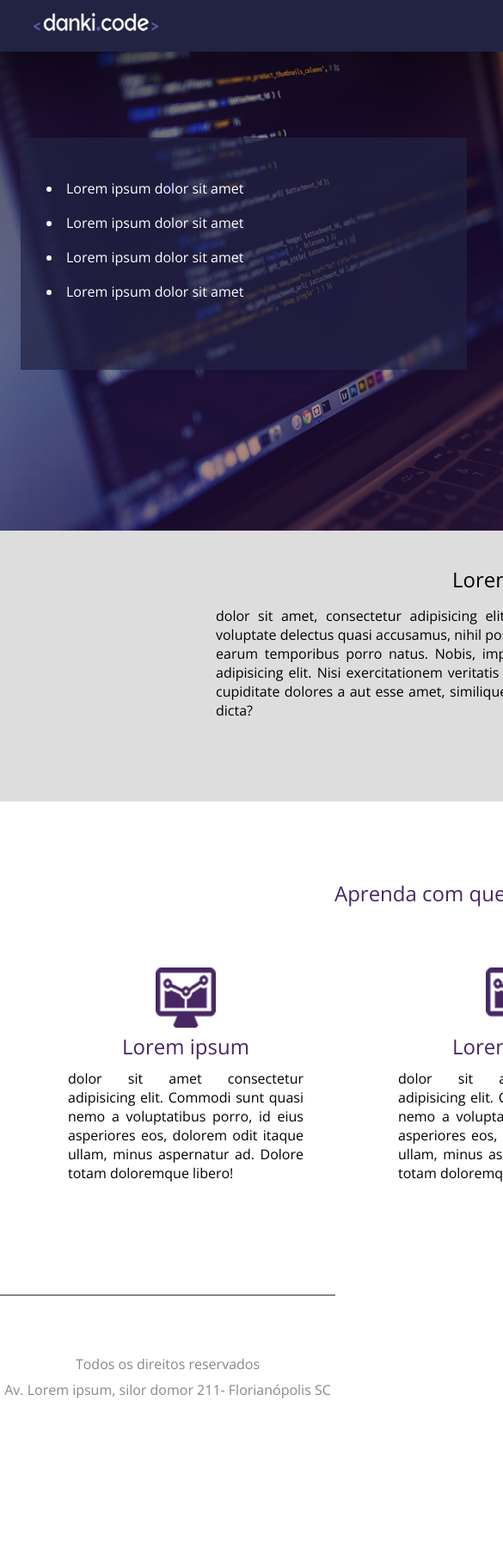
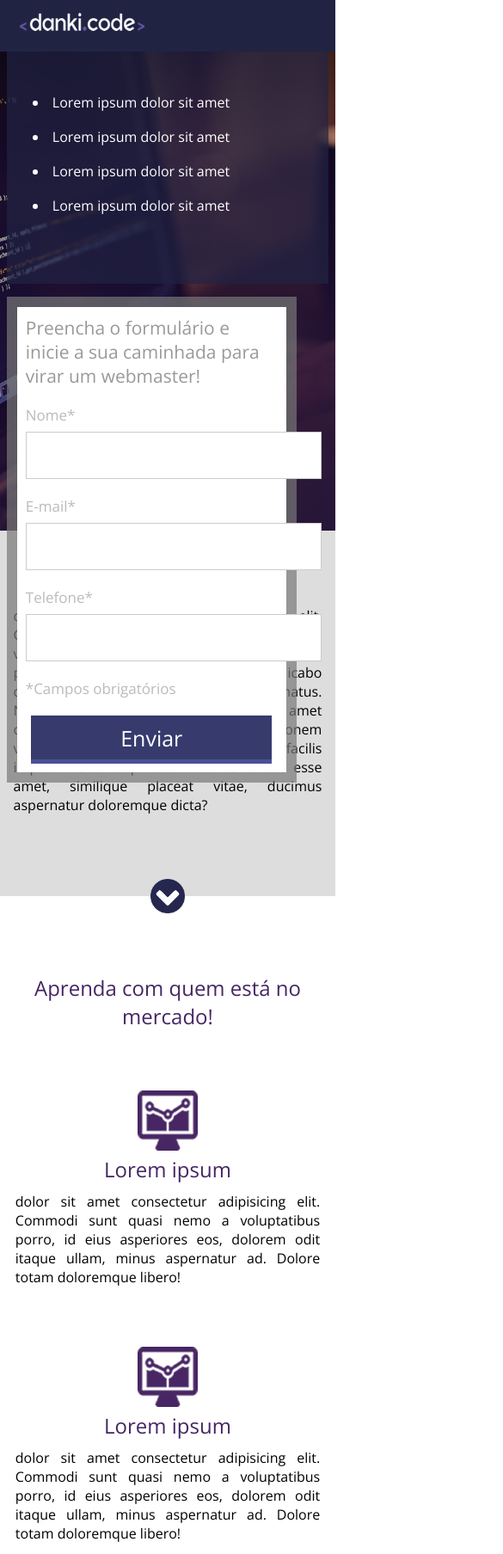
Before and after one commit to EricFranca96/webmaster-front-end, a plain HTML site: page aulas/projeto_01/index.html in a window 390 px wide. Shown: the top 1807 px of the page at 86% size, 585 px wide, since content can reach past the window. Before the commit the page ends 1687 px from the top, so only its background shows below. Drawn offline with nearby package versions, Linux system fonts and the light colour scheme.

Commit message:
Projeto #1 - Finalizando Responsivo

```diff
--- a/aulas/projeto_01/css/style.css
+++ b/aulas/projeto_01/css/style.css
@@ -14,14 +14,14 @@ html, body{
 }
 
 .center{
-    width: 1200px;
+    max-width: 1280px;
+    width: 100%;
     margin: 0 auto;
-    padding: 0 2%;
 }
 
 .header{
-    min-width: 1200px;
     width: 100%;
+    padding: 0 2%;
     height: 60px;
     background-color: #212343;
 }
@@ -32,7 +32,7 @@ html, body{
 
 .container-banner{
     width: 100%;
-    min-width: 1200px;
+    padding: 0 2%;
     height: 557px;
     background-image: url('../images/header_bg.png');
     background-size: cover;
@@ -131,8 +131,7 @@ html, body{
 }
 
 .container-2{
-    min-width: 1200px;
-    padding: 40px 0;
+    padding: 40px 2%;
     background-color: #DDDDDD;
     text-align: center;
 }
@@ -142,7 +141,8 @@ html, body{
 }
 
 .container-2 p{
-    width: 698px;
+    width: 100%;
+    max-width: 768px;
     margin: 15px 0;
     display: inline-block;
     text-align: justify;
@@ -152,6 +152,7 @@ html, body{
     position: relative;
     top: 60px;
     left: 50%;
+    margin-left: -20px;
     width: 40px;
     height: 40px;
     background-image: url(../images/arrow.png);
@@ -159,8 +160,7 @@ html, body{
 }
 
 .section-1{
-    min-width: 1200px;
-    padding: 90px 0;
+    padding: 90px 2%;
 }
 
 .section-1 h2{
@@ -185,7 +185,7 @@ html, body{
 .container-single p{
     display: inline-block;
     text-align: justify;
-    padding: 10px 25px;
+    padding: 10px;
 }
 
 .container-single img{
@@ -194,7 +194,7 @@ html, body{
 
 .footer{
     border-top: 2px solid #888;
-    padding: 60px 0;
+    padding: 20px 0;
     text-align: center;
     color: #888;
 }
@@ -202,3 +202,78 @@ html, body{
 .footer p{
     margin-top: 8px;
 }
+
+@media screen and(max-width: 1024px){
+    .header{
+        height: auto;
+        width: 100%;
+        padding: 15px 0;
+        text-align: center;
+    }
+    .header img{
+        margin: 0;
+    }
+
+    .container-list{
+        padding: 30px 0;
+        float: left;
+        width: 40%;
+        display: inline-block;
+        max-width: 500px;
+        height: auto;
+    }
+    .container-banner{
+        width: 100%;
+        padding: 40px 2%;
+        height: auto;
+        text-align: center;
+    }
+
+    .form{
+        max-width: 400px;
+        padding: 10px;
+        width: 60%;
+        height: 100%;
+        float: right;
+        top: 0;
+
+    }
+
+    .input-container input[type="text"]{
+        width: 100%;
+        height: 55px;
+    }
+
+    .form input[type="submit"]{
+        max-width: 280px;
+        height: 56px;
+        width: 100%;
+    }
+}
+
+@media screen and (max-width: 768px){
+    .container-2{
+        padding-right: 4%;
+        padding-left: 4%;
+    }
+    .container-list{
+        margin-top: 0;
+        float: none;
+        display: inline-block;
+        width: 100%;
+    }
+    .form{
+        float: none;
+        display: inline-block;
+        width: 90%;
+        margin-top: 30PX;
+    }
+    .container-single{
+        float: none;
+        display: inline-block;
+        width: 100%;
+        max-width: 600px;
+        padding: 30px 0;
+
+    }
+}
--- a/aulas/projeto_01/index.html
+++ b/aulas/projeto_01/index.html
@@ -20,6 +20,7 @@
     </div><!--header-->
     <div class="container-banner">
         <div class="center">
+            <div>
                 <div class="container-list">
                     <ul>
                         <li>Lorem ipsum dolor sit amet</li>
@@ -28,7 +29,8 @@
                         <li>Lorem ipsum dolor sit amet</li>
                     </ul>
                 </div><!--container-list-->
-
+            </div>
+            <div>
                 <div class="form">
                     <h2>Preencha o formulário e inicie a sua caminhada para virar um webmaster!</h2>
                     <form>
@@ -50,6 +52,8 @@
                         </div><!--input-submit-container-->
                     </form>
                 </div><!--form-->
+            </div>
+            <div class="clear"></div>
         </div><!--center-->
     </div><!--container-banner-->
     <div class="container-2">
@@ -61,9 +65,7 @@
                 veritatis magnam dolorem voluptas facilis impedit! Odio cupiditate dolores a aut esse amet, similique
                 placeat vitae, ducimus aspernatur doloremque dicta?</p>
         </div><!--center-->
-        <div class="arrow">
-
-        </div><!--arrow-->
+        <div class="arrow"></div><!--arrow-->
     </div><!--container-2-->
     <div class="section-1">
         <div class="center">
--- /dev/null
+++ b/material-front-end/Projeto_01/css/style.css
@@ -0,0 +1,290 @@
+*{
+	margin: 0;
+	padding: 0;
+	box-sizing: border-box;
+	font-family: "Open Sans";
+}
+
+html,body{
+	height: 100%;
+}
+
+@font-face{
+	src:url('../fonts/OpenSans-Light.ttf');
+	font-family: "Open Sans";
+}
+
+.clear{
+	clear: both;
+}
+
+.center{
+	max-width: 1280px;
+	width: 100%;
+	margin: 0 auto;
+}
+
+.header{
+	width: 100%;
+	padding:0 2%;
+	height: 60px;
+	background-color: #212343;
+}
+
+.header img{
+	margin: 15px;
+}
+
+.container-banner{
+	width: 100%;
+	padding:0 2%;
+	height: 557px;
+	background-image:url('../images/header_bg.png');
+	background-size: cover;
+	background-position: center;
+}
+
+.container-banner > .center{
+	height: 100%;
+}
+
+.form{
+	padding:10px;
+	width: 400px;
+	height: calc(100% + 30px);
+	float: right;
+	position: relative;
+	top:-15px;
+	border-width: 12px;
+	border-color: rgba(120,120,120,0.5);
+	border-style: solid;
+	background-color: white;
+	background-clip:padding-box;
+	/*background-origin tem o mesmo conceito porém serve para imagens.*/
+}
+
+.form h2{
+	font-weight: normal;
+	color: #999999;
+	font-size: 21px;
+}
+
+.input-container{
+	margin-top:20px;
+}
+
+.input-container span{
+	display: inline-block;
+	width: 100%;
+	color: #BBBBBB;
+	font-size: 17px;
+}
+
+.form p{
+	display: inline-block;
+	width: 100%;
+	color: #BBBBBB;
+	font-size: 17px;
+	margin:20px 0;
+}
+
+.input-container input[type=text]{
+	margin-top:8px;
+	width: 344px;
+	height: 55px;
+	border:1px solid #ccc;
+}
+
+.form .input-submit-container{
+	text-align: center;
+}
+
+.form input[type=submit]{
+	color: white;
+	font-size: 25px;
+	width: 280px;
+	height: 56px;
+	display: inline-block;
+	background-color: #363A6D;
+	border-top:0;
+	border-right: 0;
+	border-left: 0;
+	cursor: pointer;
+	border-bottom: 5px solid #4A5097;
+}
+
+.form input[type=submit]:hover{
+	background-color: #323665;
+}
+
+.container-list{
+	padding:30px;
+	margin-top:100px;
+	float: left;
+	width: 519px;
+	height: 270px;
+	background-color: rgba(33,35,67,0.7);
+}
+
+.container-list ul{
+	list-style-position: inside;
+}
+
+.container-list ul li{
+	margin-top:18px;
+	color: white;
+}
+
+
+.container-2{
+	padding:40px 2%;
+	background-color: #ddd;
+	text-align: center;
+}
+
+
+.container-2 h2{
+	font-weight: normal;
+}
+
+.container-2 p{
+	width: 100%;
+	max-width: 768px;
+	margin:15px 0;
+	display: inline-block;
+	text-align: justify;
+}
+
+.arrow{
+	position: relative;
+	top:60px;
+	left:50%;
+	margin-left: -20px;
+	width: 40px;
+	height: 40px;
+	background-image: url('../images/arrow.png');
+	background-size: 100% 100%;
+}
+
+.section-1{
+	padding:90px 2%;
+}
+
+.section-1 h2{
+	text-align: center;
+	color: #462663;
+	font-weight: normal;
+}
+
+.container-section{
+	margin-top:40px;
+	text-align: center;
+}
+
+.container-single{
+	float: left;
+	width: 33.3333%;
+	padding:30px;
+}
+
+
+.container-single p{
+	display: inline-block;
+	text-align: justify;
+	padding:10px;
+}
+
+.container-single img{
+	width:70px;
+}
+
+.footer{
+	/*clear:both;*/
+	border-top:2px solid #888888;
+	padding:20px 0;
+	text-align: center;
+	color: #888;
+}
+
+.footer p{
+	margin-top:8px;
+}
+
+
+@media screen and (max-width: 1024px){
+	.header{
+		height: auto;
+		width: 100%;
+		padding:15px 0;
+		text-align: center;
+	}
+
+	.header img{
+		margin:0;
+	}
+
+	.container-list{
+		padding:30px 0;
+		width: 40%;
+		float: left;
+		display: inline-block;
+		max-width: 500px;
+		height: auto;
+	}
+
+	.container-banner{
+		width: 100%;
+		padding:40px 2%;
+		height: auto;
+		text-align: center;
+	}
+
+	.form{
+		max-width: 400px;
+		padding:10px;
+		width: 60%;
+		height: 100%;
+		float:right;
+		top:0;
+	}
+
+	.input-container input[type=text]{
+		width: 100%;
+		height: 55px;
+	}
+
+
+	.form input[type=submit]{
+		max-width: 280px;
+		height: 56px;
+		width: 100%;
+	}
+}
+
+@media screen and (max-width: 768px){
+	.container-2{
+		padding-right: 4%;
+		padding-left: 4%;
+	}
+	.container-list{
+		margin-top: 0;
+		float: none;
+		display: inline-block;
+		width: 100%;
+	}
+
+	.form{
+		float: none;
+		display: inline-block;
+		width: 90%;
+		margin-top:30px;
+	}
+
+	.container-single{
+		float: none;
+		display: inline-block;
+		width: 100%;
+		max-width: 600px;
+		padding:30px 0;
+	}
+}
```
Also changed, not shown: material-front-end/Projeto_01/index.html (added, +119 -0 lines), material-front-end/Projeto_01/fonts/OpenSans-Light.ttf (added), material-front-end/Projeto_01/images/arrow.png (added), material-front-end/Projeto_01/images/header_bg.png (added), material-front-end/Projeto_01/images/icon.png (added), material-front-end/Projeto_01/images/logo.png (added), 1 other file. Lines whose indentation alone changed are shown as unchanged.
